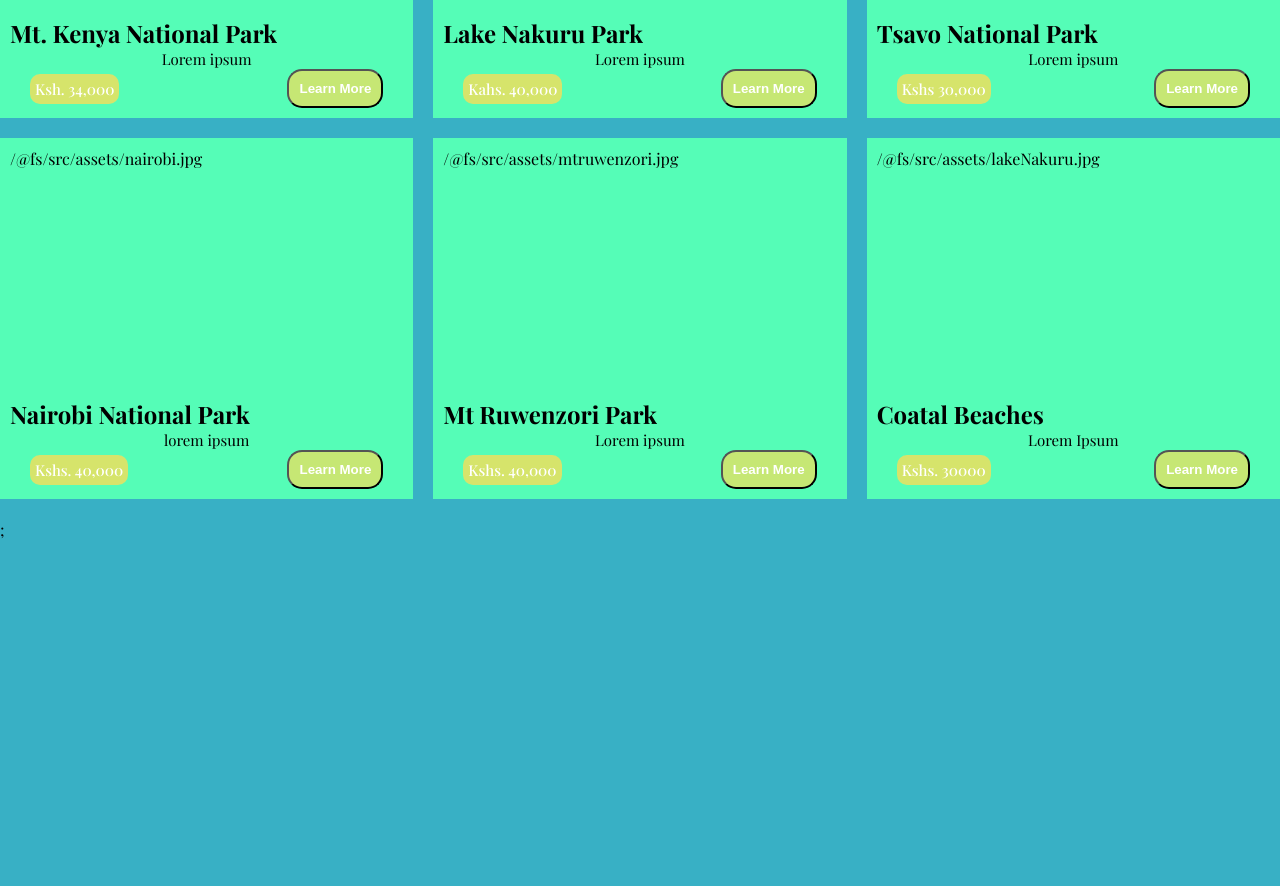
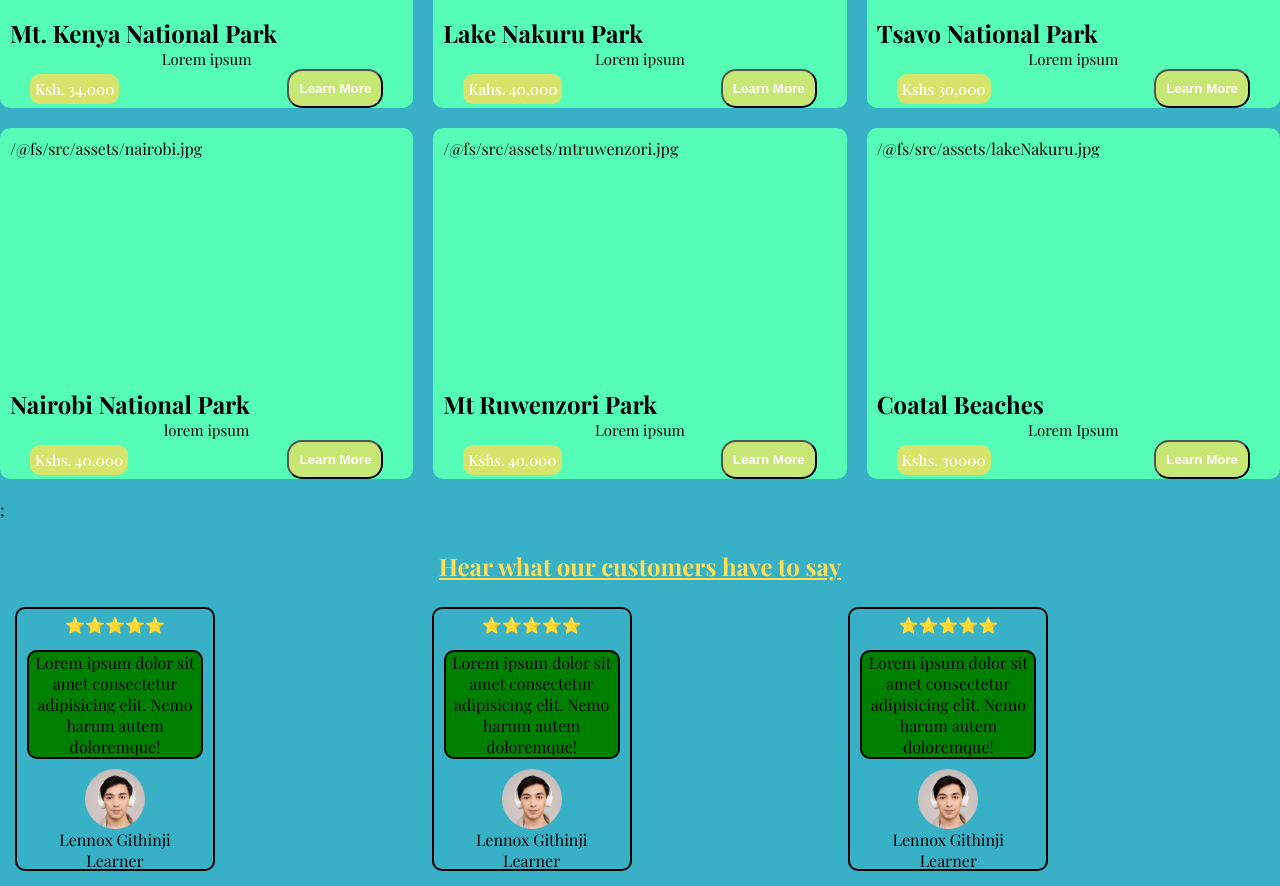
Before and after one commit to Manifest-Son/Zeph-Tours-Website, a React (Vite) app: page / in a window 1280 px wide. Shown: the part 1580-2466 px from the top of the page. Before the commit the page ends 2140 px from the top, so only its background shows below. Built offline with nearby package versions, Linux system fonts and the light colour scheme; a web font is replaced by a local one.

Commit message:
adds the testimonial section

```diff
--- a/src/pages/Home/Home.css
+++ b/src/pages/Home/Home.css
@@ -189,6 +189,8 @@ body {
   flex-direction: column;
   padding: 1rem 1rem;
   background-color: #55fdb7;
+  padding-bottom: 0;
+  border-radius: 10px;
 }
 .destination-container {
   margin: 2rem auto;
@@ -197,26 +199,25 @@ body {
   grid-template-columns: repeat(3, 1fr);
   gap: 2rem;
 }
-@media screen and (max-width:62.5em) {
-  .destination-container{
+@media screen and (max-width: 62.5em) {
+  .destination-container {
     display: grid;
     align-items: center;
     grid-template-columns: repeat(2, 1fr);
     padding: 1rem;
   }
-
 }
-@media screen and (max-width:25em) {
-  .destination-container{
-    display:flex;
+@media screen and (max-width: 25em) {
+  .destination-container {
+    display: flex;
     justify-content: center;
     align-items: center;
     flex-direction: column;
     flex-wrap: nowrap;
-    width:100%;
+    width: 100%;
   }
 }
-.dest-title{
+.dest-title {
   padding: 1rem;
   font-size: 3rem;
   text-align: center;
@@ -263,3 +264,49 @@ body {
   border-radius: 15px;
   cursor: pointer;
 }
+.testimonial-header{
+  text-decoration: underline;
+  text-align: center;
+  color: #fdde55;
+  background-color: #38b0c5;
+  padding: 1rem;
+}
+.testimonial-container {
+  border: 2px soild green;
+  padding: 1.5rem;
+  display: grid;
+  grid-template-columns: repeat(3, 1fr);
+  place-content: center;
+}
+.testimonial-wrapper {
+  height: 33vh;
+  width: 20rem;
+  border: 2px solid black;
+  border-radius: 10px;
+}
+.rating {
+  padding: 0.5rem;
+  text-align: center;
+}
+.message {
+  border: 2px solid black;
+  text-align: center;
+  margin: 1rem;
+  background-color: green;
+  border-radius: 10px;
+}
+.person {
+  display: flex;
+  justify-content: center;
+  align-items: center;
+  flex-direction: column;
+}
+.person-img {
+  --size: 6rem;
+  width: var(--size);
+  height: var(--size);
+  background-image: url(../../assets/andrew.jpg);
+  background-position: center;
+  background-size: cover;
+  border-radius: 50%;
+}
--- a/src/pages/Home/Home.jsx
+++ b/src/pages/Home/Home.jsx
@@ -3,6 +3,7 @@ import "./Home.css";
 import About from "./About";
 import WhyUs from "./WhyUs";
 import Destination from "./Destination";
+import Testimonial from "./Testimonial";
 
 const Home = () => {
   return (
@@ -11,6 +12,7 @@ const Home = () => {
       <WhyUs />
       <About />
       <Destination />
+      <Testimonial />
     </>
   );
 };
--- a/src/pages/Home/Testimonial.jsx
+++ b/src/pages/Home/Testimonial.jsx
@@ -1,5 +1,49 @@
+import './Home.css'
+
+
 const Testimonial = () => {
-  return <h1>Hello World!</h1>;
+  return(
+    <section>
+      <h2 className='testimonial-header'>Hear what our customers have to say</h2>
+      <div className="testimonial-container">
+      <div className="testimonial-wrapper">
+        <div><p className="rating">⭐⭐⭐⭐⭐</p></div>
+        <p className="message">
+          Lorem ipsum dolor sit amet consectetur adipisicing elit. Nemo harum autem doloremque!
+        </p>
+        <div className="person">
+          <div className='person-img'></div>
+          <p className="person-name">Lennox Githinji</p>
+          <p className="person-occupation">Learner</p>
+        </div>
+      </div>
+
+      <div className="testimonial-wrapper">
+        <div><p className="rating">⭐⭐⭐⭐⭐</p></div>
+        <p className="message">
+          Lorem ipsum dolor sit amet consectetur adipisicing elit. Nemo harum autem doloremque!
+        </p>
+        <div className="person">
+          <div className='person-img'></div>
+          <p className="person-name">Lennox Githinji</p>
+          <p className="person-occupation">Learner</p>
+        </div>
+      </div>
+
+      <div className="testimonial-wrapper">
+        <div><p className="rating">⭐⭐⭐⭐⭐</p></div>
+        <p className="message">
+          Lorem ipsum dolor sit amet consectetur adipisicing elit. Nemo harum autem doloremque!
+        </p>
+        <div className="person">
+          <div className='person-img'></div>
+          <p className="person-name">Lennox Githinji</p>
+          <p className="person-occupation">Learner</p>
+        </div>
+      </div>
+    </div>
+    </section>
+  )
 };
 
 export default Testimonial;
```
Also changed, not shown: src/assets/andrew.jpg (added).
